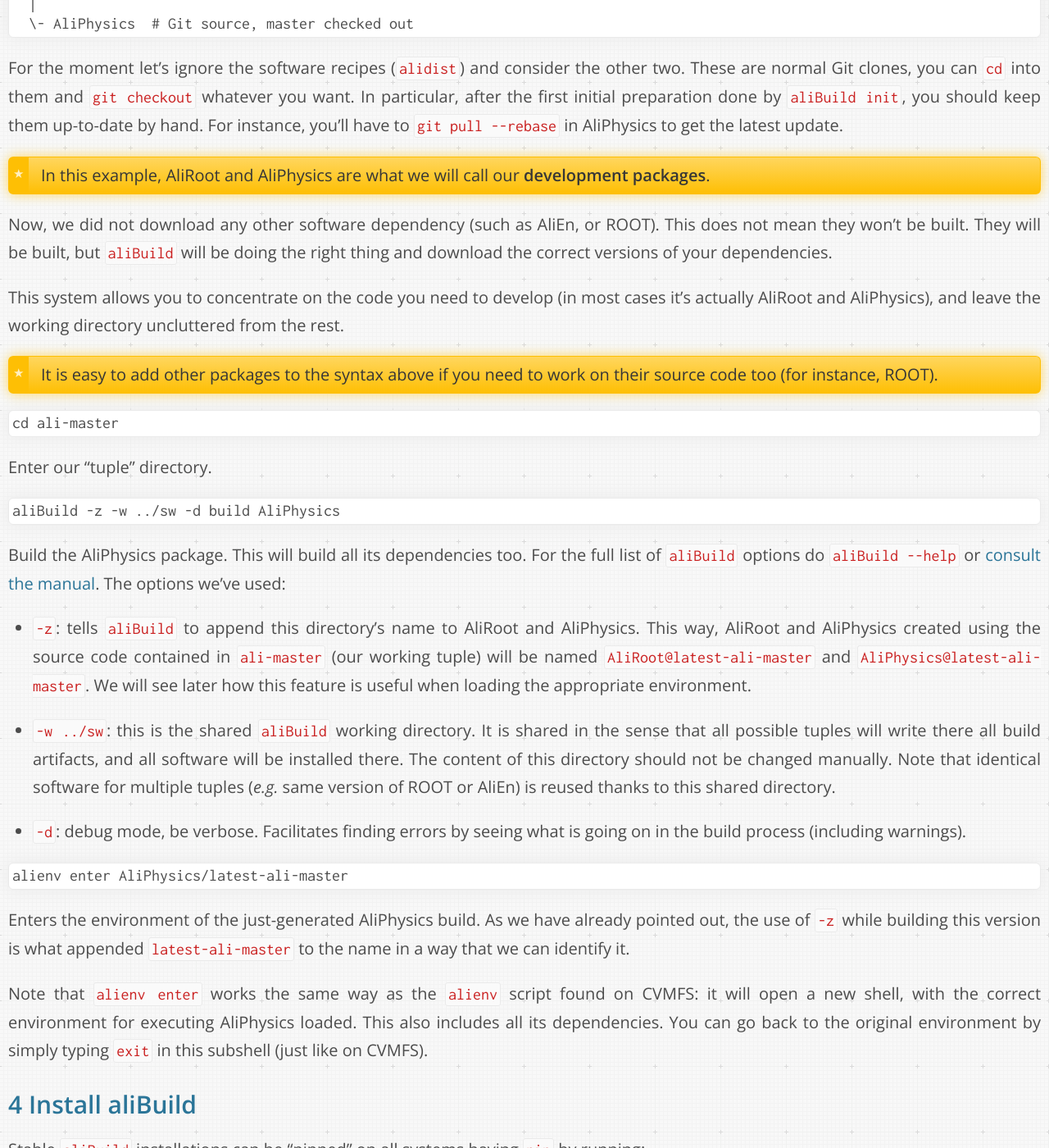
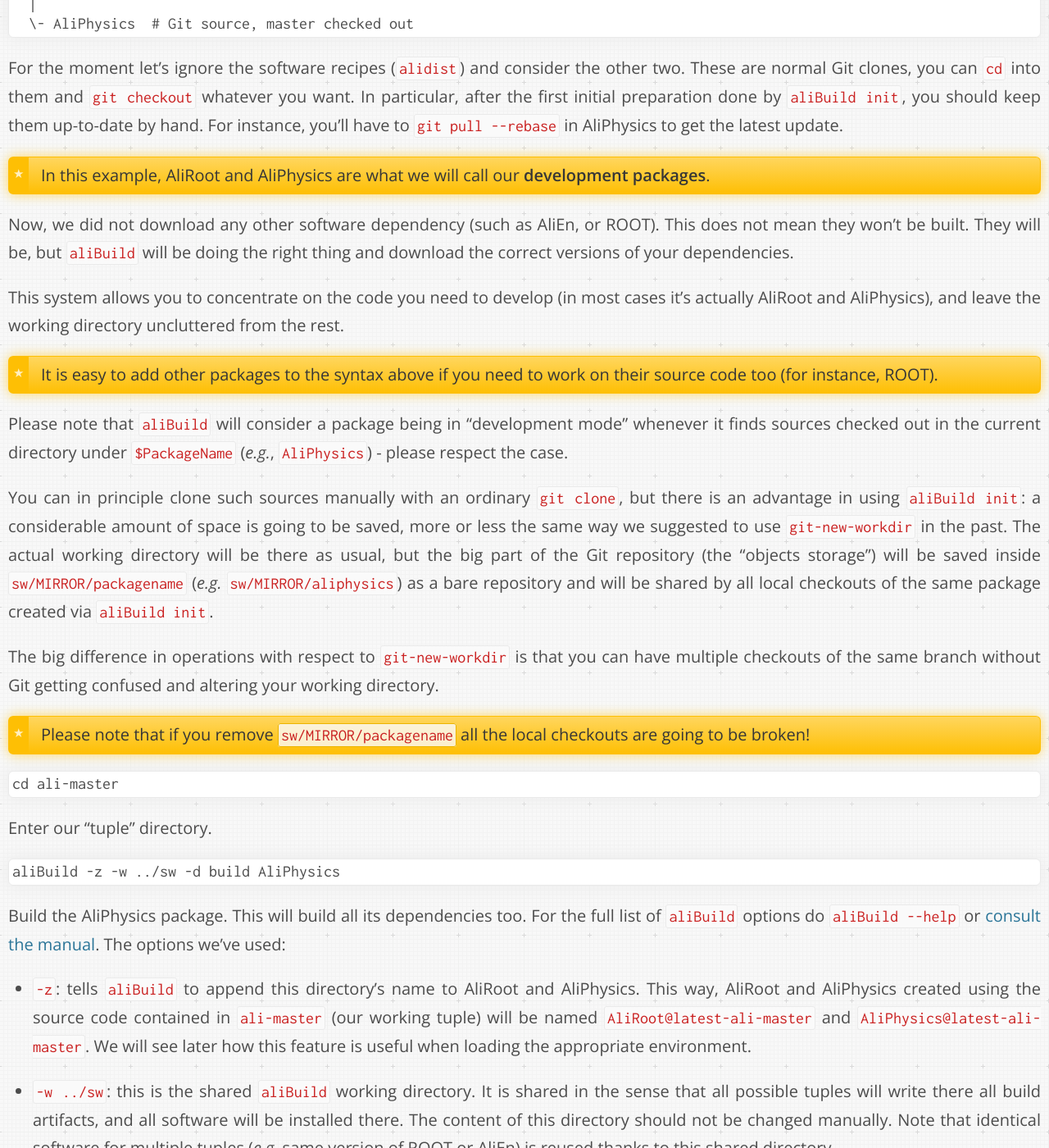
Before and after one commit to dberzano/dberzano.github.io, a Jekyll site: the page built from alice/alibuild/index.md, in a window 1280 px wide and 1400 px high, scrolled down 3820 px. Shown: the whole window at 82% size. Built offline with Jekyll 4.4.1, drawn with Linux system fonts in a browser that asks for light colours.

Commit message:
aliBuild: add smart checkouts note

````diff
--- a/alice/alibuild/index.md
+++ b/alice/alibuild/index.md
@@ -145,8 +145,8 @@ update.
 > **development packages**.
 
 Now, we did not download any other software dependency (such as AliEn, or ROOT).
-This does not mean they won't be built. They will be built, but `aliBuild` will
-be doing the right thing and download the correct versions of your dependencies.
+This does not mean they won't be built. They will be, but `aliBuild` will be
+doing the right thing and download the correct versions of your dependencies.
 
 This system allows you to concentrate on the code you need to develop (in most
 cases it's actually AliRoot and AliPhysics), and leave the working directory
@@ -154,6 +154,26 @@ uncluttered from the rest.
 
 > It is easy to add other packages to the syntax above if you need to work on
 > their source code too (for instance, ROOT).
+
+Please note that `aliBuild` will consider a package being in "development mode"
+whenever it finds sources checked out in the current directory under
+`$PackageName` (*e.g.*, `AliPhysics`) - please respect the case.
+
+You can in principle clone such sources manually with an ordinary `git clone`,
+but there is an advantage in using `aliBuild init`: a considerable amount of
+space is going to be saved, more or less the same way we suggested to use
+`git-new-workdir` in the past. The actual working directory will be there as
+usual, but the big part of the Git repository (the "objects storage") will be
+saved inside `sw/MIRROR/packagename` (*e.g.* `sw/MIRROR/aliphysics`) as a bare
+repository and will be shared by all local checkouts of the same package created
+via `aliBuild init`.
+
+The big difference in operations with respect to `git-new-workdir` is that you
+can have multiple checkouts of the same branch without Git getting confused and
+altering your working directory.
+
+> Please note that if you remove `sw/MIRROR/packagename` all the local checkouts
+> are going to be broken!
 
 ```
 cd ali-master
````
